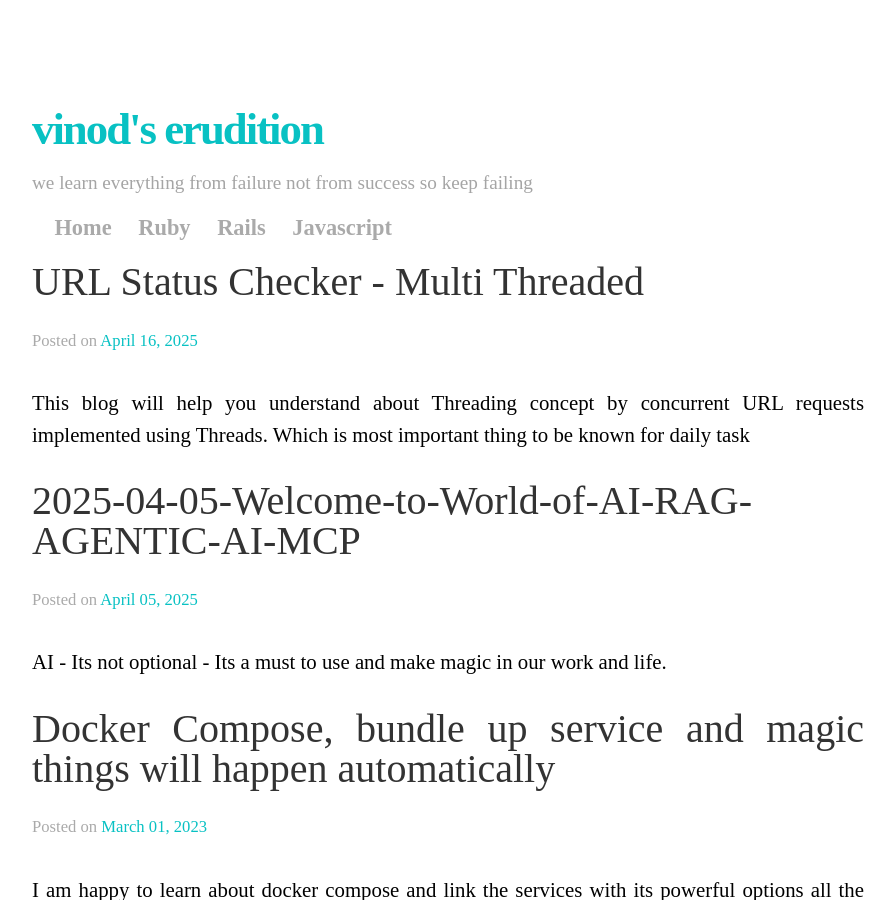
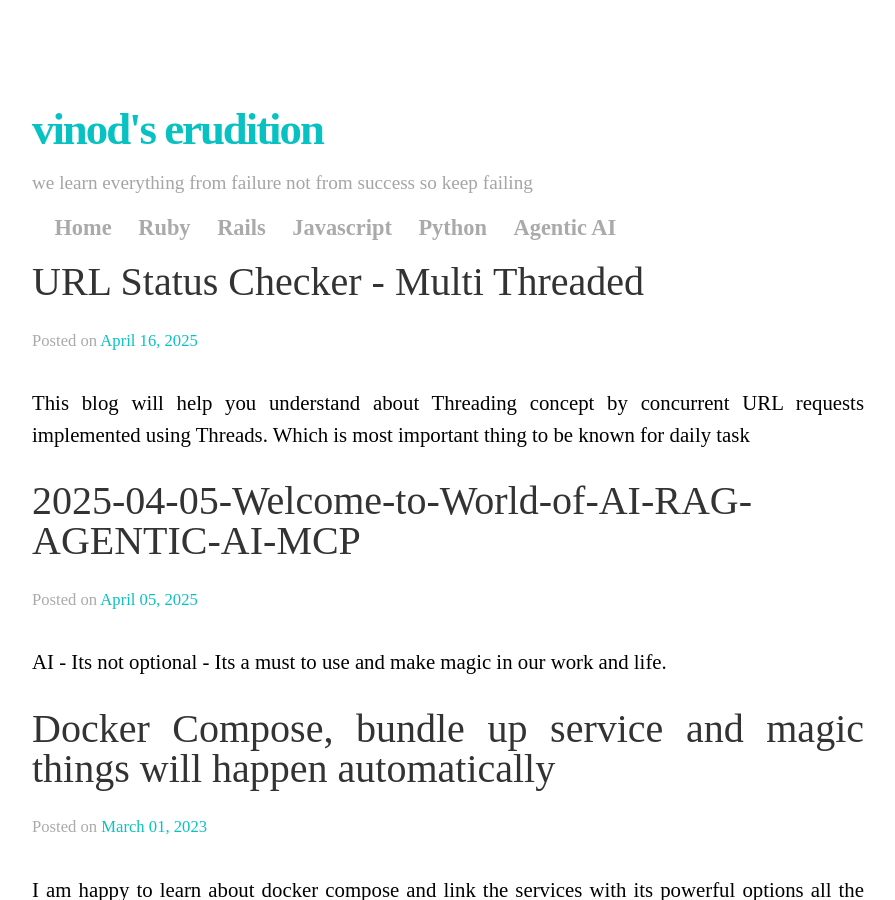
Before and after one commit to vxvinod/vxvinod.github.io, a Jekyll site: the page built from index.html, in a window 1280 px wide and 900 px high. Shown: the whole window, without its empty margins (192-1087 px from the left). Built offline with Jekyll 4.4.1, drawn with Linux system fonts in a browser that asks for light colours; Markdown is read by kramdown in place of the engine named in the settings.

Commit message:
Update default.html

```diff
--- a/_layouts/default.html
+++ b/_layouts/default.html
@@ -23,6 +23,8 @@
             <a class="extra" href="/">Ruby</a>
             <a class="extra" href="/">Rails</a>
             <a class="extra" href="/">Javascript</a>
+            <a class="extra" href="/">Python</a>
+            <a class="extra" href="/">Agentic AI</a>
           </div>
 
           {{ content }}
```
